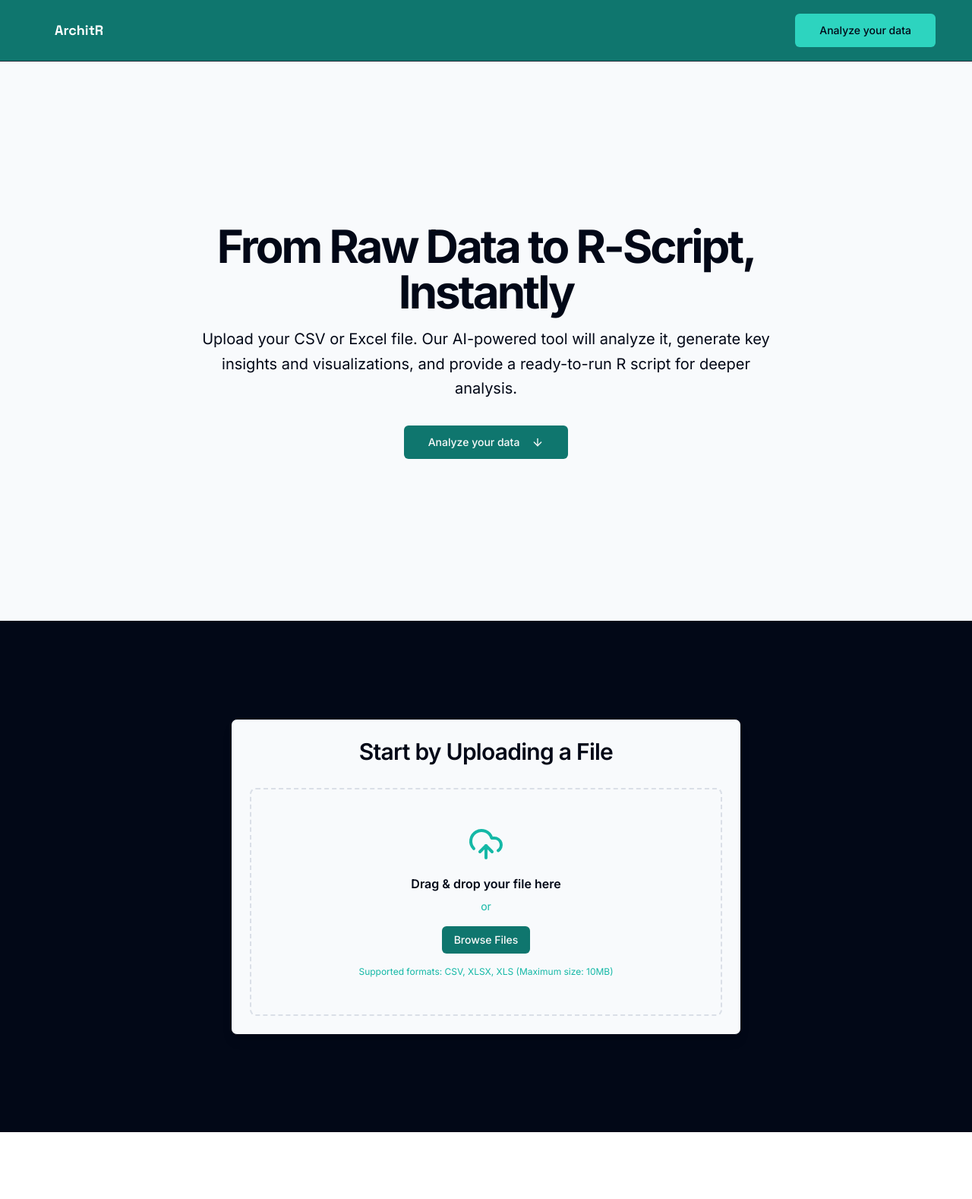
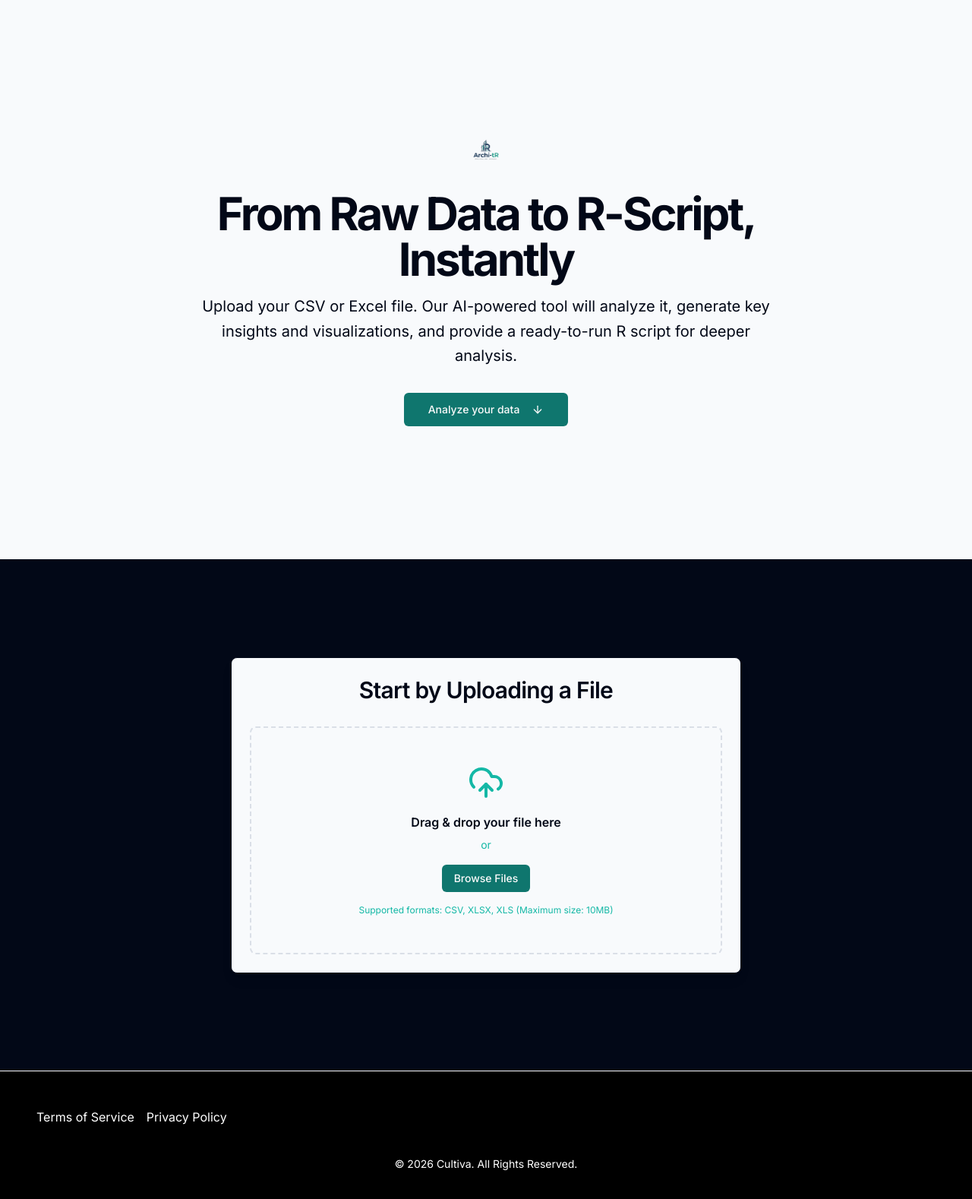
Before and after one commit to Nnenna-udefi/cultiva, a Next.js app: page / in a window 1280 px wide. Shown: the top 1578 px of the page at 76% size. Before the commit the page ends 1490 px from the top, so only its background shows below. Built offline with nearby package versions, Linux system fonts and the light colour scheme; no server answers; what @genkit-ai/google-genai, genkit would draw is missing.

Commit message:
feat: added footer

```diff
--- /dev/null
+++ b/components/footer.tsx
@@ -0,0 +1,17 @@
+import React from "react";
+
+const Footer = () => {
+  return (
+    <div className="bg-black border-t border-[#fafafa] text-white text-center p-8 md:p-12">
+      <ul className="flex flex-col md:flex-row gap-4">
+        <li>Terms of Service</li>
+        <li>Privacy Policy</li>
+      </ul>
+      <div className="pt-4 md:pt-10 md:pb-6 pb-2 text-center text-sm">
+        © 2026 Cultiva. All Rights Reserved.
+      </div>
+    </div>
+  );
+};
+
+export default Footer;
--- a/components/header.tsx
+++ b/components/header.tsx
@@ -1,12 +1,15 @@
 import React from "react";
 import { Button } from "./ui/button";
 import Link from "next/link";
+import logo from "@/components/images/logo.png";
+import Image from "next/image";
 
 const Header = () => {
   return (
-    <header className="sticky top-0 z-50 backdrop-blur w-full border-b border-text bg-primary py-2 px-6 md:px-12">
-      <nav className="container flex justify-between h-16 max-w-7xl items-center">
-        <div className="ml-6 text-white ">
+    <header className="sticky top-0 z-50 backdrop-blur w-full bg-background border-b border-primary py-2 px-6 md:px-12">
+      <nav className="container flex justify-between h-16 max-w-7xl items-center w-full">
+        <div className="ml-6 text-text flex gap-2">
+          <Image src={logo} alt="logo" />
           <h1 className="space-x-2 font-bold font-space-grotesk text-lg ">
             ArchitR
           </h1>
--- a/components/home.tsx
+++ b/components/home.tsx
@@ -1,11 +1,14 @@
 "use client";
 import React, { useRef, useState } from "react";
-import Header from "./header";
+// import Header from "./header";
 import { ArrowDown } from "lucide-react";
 import { Button } from "./ui/button";
 import FileUploader from "./file_uploader";
 import DataDashboard from "./data_dashboard";
 import { Column, Data, Summary } from "@/lib/data";
+import Footer from "./footer";
+import logo from "@/components/images/logo.png";
+import Image from "next/image";
 
 const HomePage = () => {
   const [file, setFile] = useState<File | null>(null);
@@ -33,11 +36,14 @@ const HomePage = () => {
   };
   return (
     <div className="flex min-h-screen w-full font-inter flex-col">
-      <Header />
+      {/* <Header /> */}
       {!data ? (
         <>
           <section className="relative w-full border-b bg-softBackground">
             <div className="container mx-auto min-h-[calc(100vh-4rem)] flex flex-col items-center justify-center text-center gap-8 px-4 md:px-6">
+              <div className="max-w-20">
+                <Image src={logo} alt="logo" />
+              </div>
               <div className="space-y-4 max-w-3xl">
                 <h1 className="text-4xl font-bold tracking-tighter sm:text-5xl md:text-6xl">
                   From Raw Data to R-Script, Instantly
@@ -86,6 +92,8 @@ const HomePage = () => {
           />
         </div>
       )}
+
+      <Footer />
     </div>
   );
 };
```
Also changed, not shown: components/images/logo.png (added).
